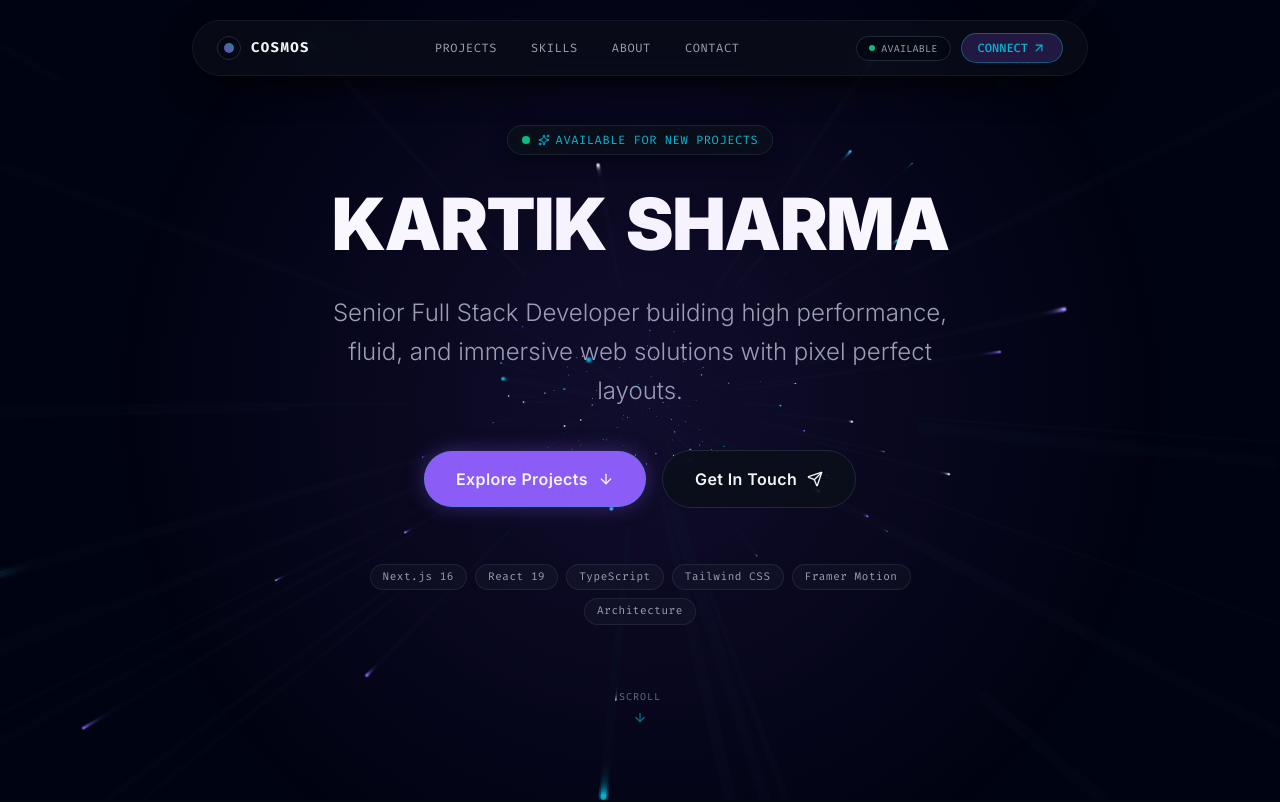
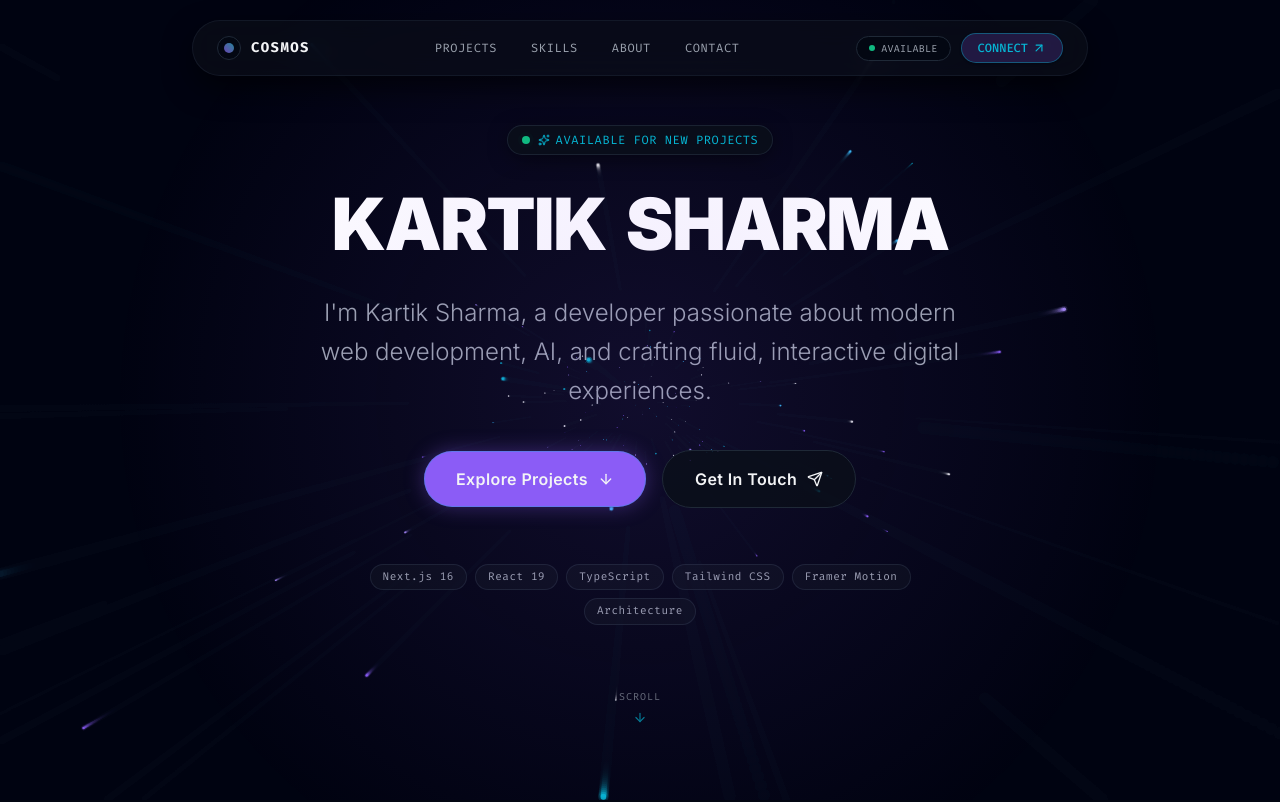
Before and after one commit to KaRtIk6969-meow/portfolio, a Next.js app: page / in a window 1280 px wide. Shown: the top 802 px of the page. Built offline with nearby package versions, Linux system fonts and the light colour scheme.

Commit message:
about sec chaged

```diff
--- a/src/features/hero/ui/Hero.tsx
+++ b/src/features/hero/ui/Hero.tsx
@@ -78,7 +78,7 @@ export default function Hero() {
           transition={{ duration: 0.9, ease: [0.16, 1, 0.3, 1], delay: 0.9 }}
           className="text-base sm:text-xl md:text-2xl font-sans text-text-secondary max-w-2xl mx-auto font-light leading-relaxed mb-10 select-text"
         >
-          Senior Full Stack Developer building high performance, fluid, and immersive web solutions with pixel perfect layouts.
+          I&apos;m Kartik Sharma, a developer passionate about modern web development, AI, and crafting fluid, interactive digital experiences.
         </motion.h2>
 
         {/* Dual Call to Action buttons */}
```
Also changed, not shown: 1 other file (tests, documents, lock files or other folders).
